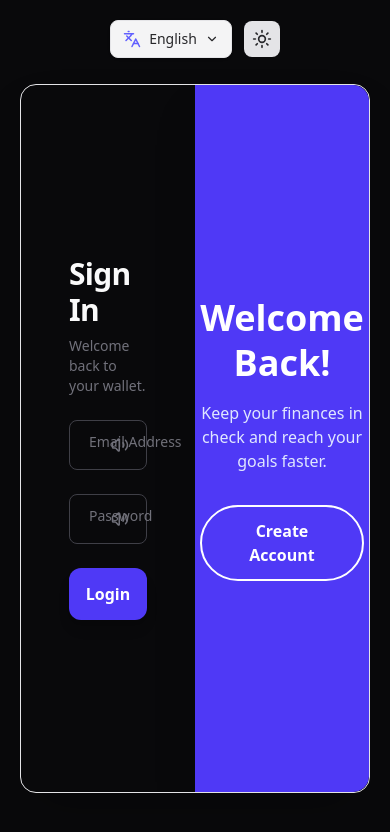
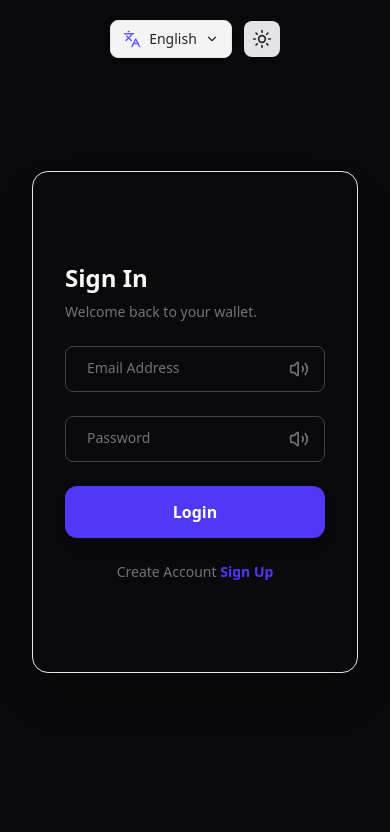
Before and after one commit to HamzaMalik-1/Finance-Management-React, a React (Vite) app: page / in a window 390 px wide. Shown: the top 832 px of the page. Built offline with nearby package versions, Linux system fonts and the light colour scheme.

Commit message:
Fix Responsiveness

```diff
--- a/src/components/AnimatedSpeechInput.jsx
+++ b/src/components/AnimatedSpeechInput.jsx
@@ -22,11 +22,11 @@ const AnimatedSpeechInput = ({
     tts.speak(textToSpeak, i18n.language);
   };
 
-  // Logic to move to the upper-right corner dynamically
-  // For English: we shift right based on a percentage of the container minus a small padding
-  // For Urdu: we adjust based on the RTL starting position
   const isUrdu = i18n.language === "ur";
-  const xValueLabel = isUrdu ? 10 : "-12%";
+
+  // Responsive logic: Small x-offset for LTR to align better with border
+  // On mobile, the scale 0.85 ensures the label stays within the container width
+  const labelX = isUrdu ? 13 : -17;
 
   return (
     <div className="relative w-full mb-6 group">
@@ -34,25 +34,25 @@ const AnimatedSpeechInput = ({
       <motion.label
         initial={false}
         animate={{
-          x: isFocused || value ? xValueLabel : 0,
-          y: isFocused || value ? -33 : 0,
+          x: isFocused || value ? labelX : 0,
+          y: isFocused || value ? -34 : 0,
           scale: isFocused || value ? 0.85 : 1,
           color: isFocused ? "#6366f1" : "#71717a",
         }}
-        transition={{ type: "spring", stiffness: 300, damping: 20 }}
+        transition={{ type: "spring", stiffness: 300, damping: 25 }}
         style={{
-          // Ensure scaling happens from the correct side to prevent overlap
           transformOrigin: isUrdu ? "right" : "left",
-          right: isUrdu ? "12px" : "auto",
-          left: isUrdu ? "auto" : "12px",
+          right: isUrdu ? "1rem" : "auto",
+          left: isUrdu ? "auto" : "1rem",
         }}
-        className="absolute top-3 pointer-events-none px-2 bg-card-bg z-20 text-sm whitespace-nowrap"
+        // Using sm:text-sm for better mobile readability
+        className="absolute top-3 pointer-events-none px-1.5 bg-card-bg z-20 text-sm md:text-base whitespace-nowrap transition-colors"
       >
         {t(placeholder)}
       </motion.label>
 
       {/* 2. THE INPUT FIELD */}
-      <div className="relative flex items-center">
+      <div className="relative flex items-center w-full">
         <input
           {...props}
           value={value}
@@ -63,18 +63,22 @@ const AnimatedSpeechInput = ({
             if (props.onChange) props.onChange(e);
           }}
           dir={isUrdu ? "rtl" : "ltr"}
-          className="w-full p-3 bg-transparent rounded-lg border border-zinc-700 focus:border-indigo-500 outline-none text-app-text transition-all placeholder-transparent"
+          // Added responsive padding and font-size
+          className={`w-full p-3 text-sm md:text-base bg-transparent rounded-lg border border-zinc-700
+            focus:border-indigo-500 outline-none text-app-text transition-all placeholder-transparent
+            ${isUrdu ? "pl-11 pr-4" : "pr-11 pl-4"}`}
         />
 
         {isSpeak && (
           <button
             type="button"
             onClick={handleSpeak}
-            className={`absolute p-1.5 rounded-md text-zinc-500 hover:text-indigo-500 transition-colors ${
-              isUrdu ? "left-3 rotate-180" : "right-3"
+            aria-label="Speak text"
+            className={`absolute p-2 rounded-md text-zinc-500 hover:text-indigo-500 active:scale-95 transition-all ${
+              isUrdu ? "left-2 rotate-180" : "right-2"
             }`}
           >
-            <Volume2 size={18} />
+            <Volume2 size={20} className="md:w-[22px] md:h-[22px]" />
           </button>
         )}
       </div>
--- a/src/layouts/MainLayout.jsx
+++ b/src/layouts/MainLayout.jsx
@@ -5,11 +5,11 @@ import ThemeToggle from "../components/ThemeToggle";
 import LanguageSwitcher from "../components/LanguageSwitcher";
 
 const MainLayout = ({ children }) => {
-  const { i18n } = useTranslation();
+  const { i18n, t } = useTranslation();
   const { theme } = useTheme();
 
-  // Determine if current language is RTL (like Urdu)
-  const isRTL = i18n.language === "ur";
+  // Determine if current language is RTL (like Urdu or Arabic)
+  const isRTL = i18n.language === "ur" || i18n.language === "ar";
 
   return (
     <div
@@ -17,13 +17,18 @@ const MainLayout = ({ children }) => {
       className={`min-h-screen transition-colors duration-300 bg-app-bg text-app-text
         ${isRTL ? 'font-urdu' : 'font-sans'}`}
     >
-      {/* GLOBAL HEADER / NAVIGATION CONTROLS */}
 
 
-      {/* PAGE CONTENT */}
-      <main className="relative pt-16">
-        {children}
+      {/* 2. PAGE CONTENT */}
+      <main className="relative  px-4 md:px-8 max-w-7xl mx-auto">
+        {/* Added a container with max-width for better desktop viewing */}
+        <div className="w-full">
+          {children}
+        </div>
       </main>
+
+      {/* 3. MOBILE NAVIGATION (Optional - for Finance Dashboards) */}
+      {/* You could add a bottom navigation bar here for mobile if needed */}
     </div>
   );
 };
--- a/src/pages/LoginSignup.jsx
+++ b/src/pages/LoginSignup.jsx
@@ -1,5 +1,5 @@
 import React, { useState } from "react";
-import { motion } from "motion/react";
+import { motion, AnimatePresence } from "motion/react";
 import { useTranslation } from "react-i18next";
 import AnimatedSpeechInput from "../components/AnimatedSpeechInput";
 import ThemeToggle from "../components/ThemeToggle";
@@ -10,92 +10,91 @@ const LoginSignup = () => {
   const { t, i18n } = useTranslation();
 
   const toggleMode = () => setIsLogin(!isLogin);
-
-  // Determine if the current language is RTL (like Urdu)
   const isRTL = i18n.language === "ur";
 
   return (
     <div
       dir={isRTL ? "rtl" : "ltr"}
-      className="min-h-screen bg-app-bg text-app-text flex  justify-center p-5 transition-colors duration-300"
+      className="min-h-screen bg-app-bg text-app-text flex items-center justify-center p-4 md:p-10 transition-colors duration-300"
     >
-      {/* 1. GLOBAL UI ACTIONS: Use logical 'inset-inline-end' for the top-right corner */}
+      {/* 1. CONTROLS */}
       <div className="absolute top-5 inset-inline-end-5 flex items-center gap-3 z-[100]">
         <LanguageSwitcher />
         <ThemeToggle />
       </div>
 
       {/* Main Container */}
-      <div className="relative w-full max-w-4xl max-h-[84vh] bg-card-bg rounded-2xl overflow-hidden shadow-2xl flex border border-zinc-200 dark:border-zinc-800 transition-colors duration-300">
+      <div className="relative w-full max-w-md md:max-w-4xl h-auto md:h-[80vh] bg-card-bg rounded-2xl overflow-hidden shadow-2xl flex flex-col md:flex-row border border-zinc-200 dark:border-zinc-800 transition-all duration-300">
 
-        {/* 2. THE ANIMATED OVERLAY (The Indigo Box) */}
+        {/* 2. THE ANIMATED OVERLAY (Desktop Only: md+) */}
         <motion.div
           initial={false}
           animate={{
-            // In RTL, 100% moves it to the left side relative to start
             x: isLogin ? (isRTL ? "-100%" : "100%") : "0%",
-            borderTopLeftRadius: isLogin ? (isRTL ? "16px" : "0px") : (isRTL ? "0px" : "16px"),
-            borderBottomLeftRadius: isLogin ? (isRTL ? "16px" : "0px") : (isRTL ? "0px" : "16px"),
-            borderTopRightRadius: isLogin ? (isRTL ? "0px" : "16px") : (isRTL ? "16px" : "0px"),
-            borderBottomRightRadius: isLogin ? (isRTL ? "0px" : "16px") : (isRTL ? "16px" : "0px"),
           }}
           transition={{ type: "spring", stiffness: 200, damping: 25 }}
-          className="absolute top-0 inset-inline-start-0 w-1/2 h-full bg-indigo-600 z-30 flex flex-col items-center justify-center p-10 text-white text-center shadow-2xl"
+          className="hidden md:flex absolute top-0 inset-inline-start-0 w-1/2 h-full bg-indigo-600 z-30 flex-col items-center justify-center p-10 text-white text-center shadow-2xl"
         >
+          <AnimatePresence mode="wait">
             <motion.div
               key={isLogin ? "login-text" : "signup-text"}
-            initial={{ opacity: 0, x: isLogin ? 20 : -20 }}
-            animate={{ opacity: 1, x: 0 }}
+              initial={{ opacity: 0, scale: 0.9 }}
+              animate={{ opacity: 1, scale: 1 }}
+              exit={{ opacity: 0, scale: 0.9 }}
               className="flex flex-col items-center"
             >
-            <h2 className="text-4xl font-bold mb-4 leading-tight">
+              <h2 className="text-4xl font-bold mb-4">
                 {isLogin ? t("auth.welcome_back") : t("auth.join_us")}
               </h2>
               <p className="text-indigo-100 mb-8 max-w-[280px]">
                 {isLogin ? t("auth.login_subtitle") : t("auth.signup_subtitle")}
               </p>
-            <button
-              onClick={toggleMode}
-              className="px-10 py-3 border-2 border-white rounded-full font-semibold hover:bg-white hover:text-indigo-600 transition-all duration-300 transform hover:scale-105 active:scale-95"
-            >
+              <button onClick={toggleMode} className="px-10 py-3 border-2 border-white rounded-full font-semibold hover:bg-white hover:text-indigo-600 transition-all active:scale-95">
                 {isLogin ? t("auth.no_account") : t("auth.have_account")}
               </button>
             </motion.div>
+          </AnimatePresence>
         </motion.div>
 
-        {/* 3. FORM SECTIONS: Logical padding and alignment */}
+        {/* 3. FORM SECTIONS */}
+        <div className="w-full md:w-full h-full flex relative min-h-[500px]">
+
+          {/* Login Form Container */}
           <motion.div
             animate={{
+              // This logic ensures the form is visible on desktop, but only one shows on mobile
               opacity: isLogin ? 1 : 0,
-            x: isLogin ? 0 : (isRTL ? 50 : -50),
-            zIndex: isLogin ? 20 : 10
+              pointerEvents: isLogin ? "auto" : "none",
+              x: isLogin ? "0%" : (isRTL ? "20%" : "-20%")
             }}
-          className="w-1/2 h-full flex flex-col justify-center p-12 text-start"
+            className="absolute inset-0 w-full md:w-1/2 flex flex-col justify-center p-8 md:p-12 md:left-0 md:rtl:right-0"
           >
-          <LoginForm t={t} isRTL={isRTL} />
+            <LoginForm t={t} toggleMode={toggleMode} />
           </motion.div>
 
+          {/* Signup Form Container */}
           <motion.div
             animate={{
               opacity: !isLogin ? 1 : 0,
-            x: !isLogin ? 0 : (isRTL ? -50 : 50),
-            zIndex: !isLogin ? 20 : 10
+              pointerEvents: !isLogin ? "auto" : "none",
+              x: !isLogin ? "0%" : (isRTL ? "-20%" : "20%")
             }}
-          className="w-1/2 h-full flex flex-col justify-center p-12 text-start"
+            className="absolute inset-0 w-full md:w-1/2 flex flex-col justify-center p-8 md:p-12 md:right-0 md:rtl:left-0"
           >
-          <SignupForm t={t} isRTL={isRTL} />
+            <SignupForm t={t} toggleMode={toggleMode} />
           </motion.div>
 
+        </div>
       </div>
     </div>
   );
 };
 
-const LoginForm = ({ t }) => (
+const LoginForm = ({ t, toggleMode }) => (
   <div className="space-y-6">
     <div className="space-y-2">
-      <h3 className="text-3xl font-bold tracking-tight">{t("auth.sign_in")}</h3>
-      <p className="text-zinc-500 dark:text-zinc-400 text-sm">{t("auth.welcome_msg")}</p>
+      <h3 className="text-2xl md:text-3xl font-bold">{t("auth.sign_in")}</h3>
+      <p className="text-zinc-500 text-sm">{t("auth.welcome_msg")}</p>
     </div>
     <div className="space-y-2">
       <AnimatedSpeechInput placeholder="auth.email" type="email" />
@@ -104,20 +103,20 @@ const LoginForm = ({ t }) => (
     <button className="w-full bg-indigo-600 text-white py-3.5 rounded-xl font-bold shadow-lg hover:bg-indigo-700 transition-all active:scale-[0.98]">
       {t("auth.login_btn")}
     </button>
+    {/* Mobile Toggle Link */}
+    <p className="md:hidden text-center text-sm text-zinc-500">
+      {t("auth.no_account")} <span onClick={toggleMode} className="text-indigo-600 font-bold cursor-pointer">{t("auth.sign_up")}</span>
+    </p>
   </div>
 );
 
-const SignupForm = ({ t }) => (
-  <div className="space-y-6">
+const SignupForm = ({ t, toggleMode }) => (
+  <div className="space-y-6 ">
     <div className="space-y-2">
-      <h3 className="text-3xl font-bold tracking-tight">{t("auth.sign_up")}</h3>
-      <p className="text-zinc-500 dark:text-zinc-400 text-sm">{t("auth.signup_msg")}</p>
+      <h3 className="text-2xl md:text-3xl font-bold">{t("auth.sign_up")}</h3>
+      <p className="text-zinc-500 text-sm">{t("auth.signup_msg")}</p>
     </div>
     <div className="space-y-1">
-      <div className="flex gap-2">
-         <AnimatedSpeechInput placeholder="auth.first_name" isSpeak={false} />
-         <AnimatedSpeechInput placeholder="auth.last_name" isSpeak={false} />
-      </div>
       <AnimatedSpeechInput placeholder="auth.email" type="email" />
       <AnimatedSpeechInput placeholder="auth.username" type="text" />
       <AnimatedSpeechInput placeholder="auth.password" type="password" />
@@ -125,6 +124,10 @@ const SignupForm = ({ t }) => (
     <button className="w-full bg-indigo-600 text-white py-3.5 rounded-xl font-bold shadow-lg hover:bg-indigo-700 transition-all active:scale-[0.98]">
       {t("auth.create_account_btn")}
     </button>
+    {/* Mobile Toggle Link */}
+    <p className="md:hidden text-center text-sm text-zinc-500">
+      {t("auth.have_account")} <span onClick={toggleMode} className="text-indigo-600 font-bold cursor-pointer">{t("auth.sign_in")}</span>
+    </p>
   </div>
 );
 
```
Lines whose indentation alone changed are shown as unchanged.
